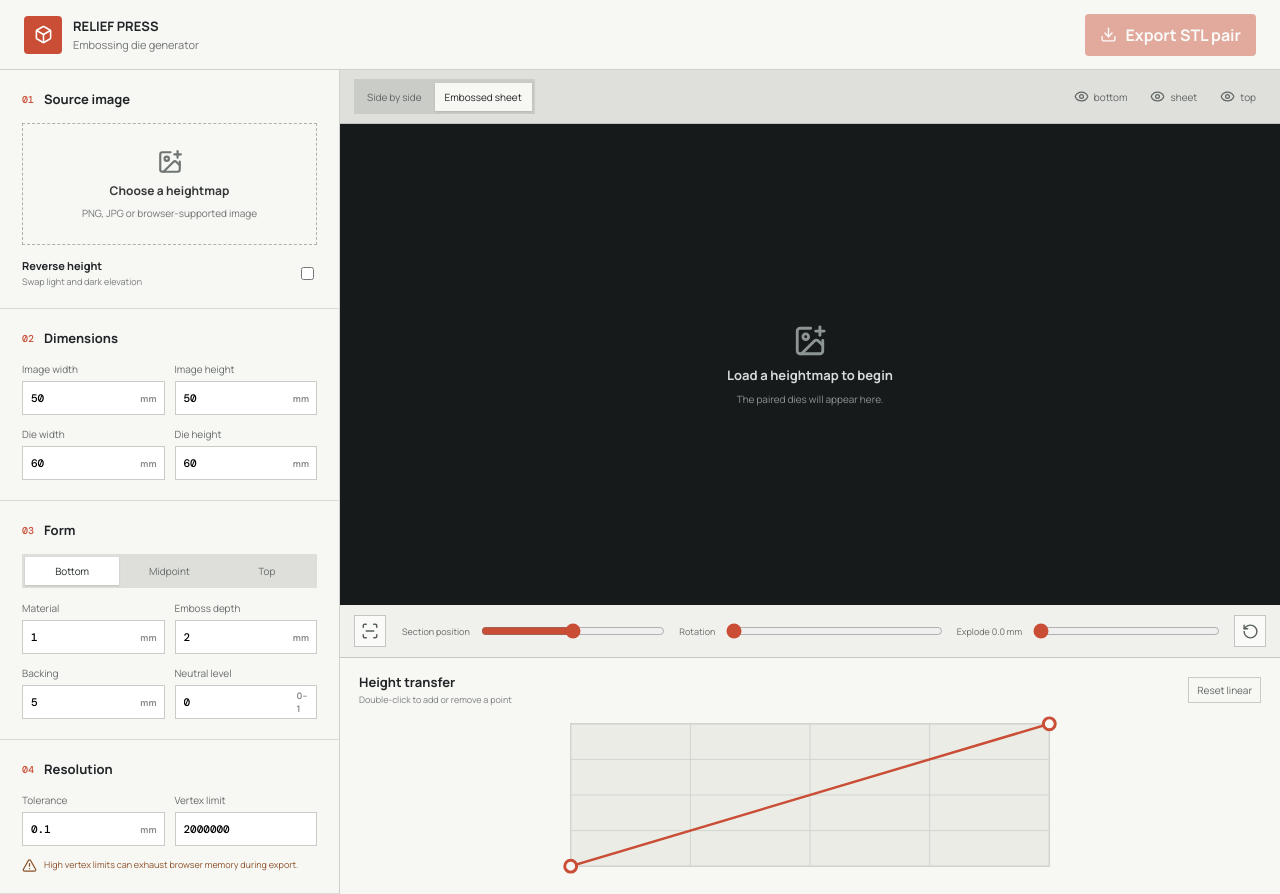
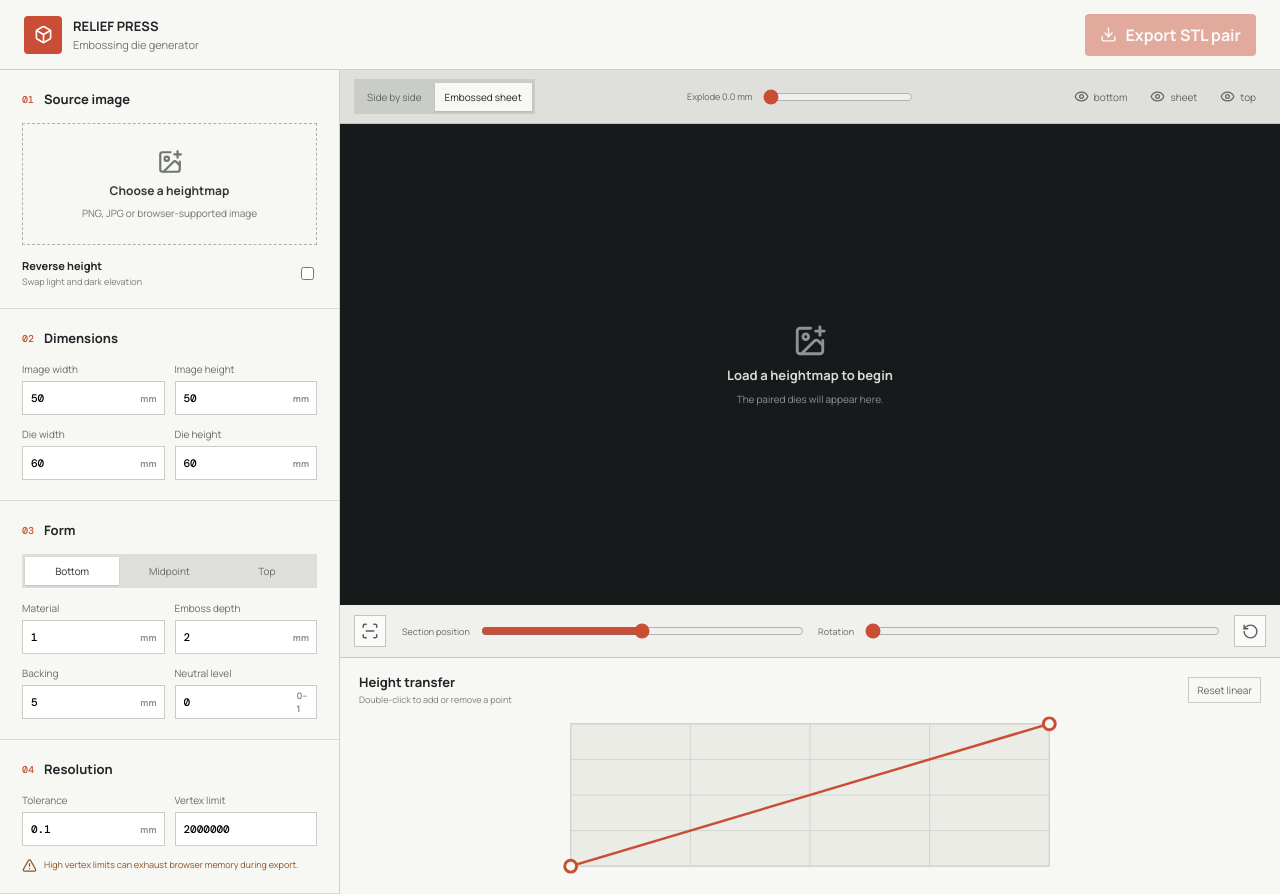
Before and after one commit to sdfgeoff/embossing_press_maker, a React (Vite) app: page / in a window 1280 px wide. Built offline with nearby package versions, Linux system fonts and the light colour scheme.

Commit message:
Move explode control to preview toolbar

```diff
--- a/src/App.tsx
+++ b/src/App.tsx
@@ -224,6 +224,10 @@ export default function App() {
             <div className="segmented">
               {['side', 'assembled'].map((mode) => <button key={mode} className={viewMode === mode ? 'active' : ''} onClick={() => setViewMode(mode)}>{mode === 'side' ? 'Side by side' : 'Embossed sheet'}</button>)}
             </div>
+            <label className="explode-control">
+              <span>Explode {explode.toFixed(1)} mm</span>
+              <input name="explode-distance" type="range" min="0" max={Math.max(5, settings.materialThickness * 2)} step=".1" value={explode} disabled={viewMode !== 'assembled'} onChange={(event) => setExplode(Number(event.target.value))} />
+            </label>
             <div className="visibility">
               {Object.keys(visibility).map((key) => <button key={key} className={visibility[key] ? 'active' : ''} title={`Toggle ${key}`} onClick={() => setVisibility((current) => ({ ...current, [key]: !current[key] }))}>{visibility[key] ? <Eye size={15} /> : <EyeOff size={15} />} {key}</button>)}
             </div>
@@ -236,7 +240,6 @@ export default function App() {
             <button className={cut.enabled ? 'icon-button active' : 'icon-button'} title="Toggle section plane" onClick={() => setCut((current) => ({ ...current, enabled: !current.enabled }))}><ScanLine size={18} /></button>
             <label><span>Section position</span><input name="section-position" type="range" min={-Math.max(settings.dieWidth, settings.dieHeight) / 2} max={Math.max(settings.dieWidth, settings.dieHeight) / 2} step=".1" value={cut.position} onChange={(event) => setCut((current) => ({ ...current, position: Number(event.target.value) }))} /></label>
             <label><span>Rotation</span><input name="section-rotation" type="range" min="0" max="180" value={cut.angle * 180 / Math.PI} onChange={(event) => setCut((current) => ({ ...current, angle: Number(event.target.value) * Math.PI / 180 }))} /></label>
-            <label><span>Explode {explode.toFixed(1)} mm</span><input name="explode-distance" type="range" min="0" max={Math.max(5, settings.materialThickness * 2)} step=".1" value={explode} disabled={viewMode !== 'assembled'} onChange={(event) => setExplode(Number(event.target.value))} /></label>
             <button className="icon-button" title="Reset camera and section" onClick={() => setCut({ enabled: false, position: 0, angle: 0 })}><RotateCcw size={17} /></button>
           </div>
           <div className="curve-panel">
--- a/src/styles.css
+++ b/src/styles.css
@@ -55,6 +55,8 @@ h2 { font-size: 13px; margin: 0; }
 .stage { min-width: 0; display: grid; grid-template-rows: auto minmax(340px, 1fr) auto 236px; background: #dfe0dc; }
 .stage-toolbar { min-height: 54px; padding: 9px 14px; display: flex; justify-content: space-between; gap: 12px; border-bottom: 1px solid #bfc2be; }
 .segmented, .visibility { display: flex; gap: 3px; align-items: center; }
+.explode-control { min-width: 180px; display: grid; grid-template-columns: auto minmax(90px, 150px); align-items: center; gap: 9px; color: #606664; font-size: 9px; }
+.explode-control:has(input:disabled) { opacity: .42; }
 .segmented { padding: 3px; background: #caccc8; }
 .segmented button, .visibility button, .curve-heading button { border: 0; background: transparent; font-size: 10px; padding: 7px 10px; color: #606664; }
 .segmented button.active { background: #f7f7f4; color: #222725; box-shadow: 0 1px 2px #9997; }
@@ -67,9 +69,8 @@ h2 { font-size: 13px; margin: 0; }
 .empty-state span { font-size: 10px; }
 .mesh-stats { position: absolute; left: 14px; bottom: 12px; color: #c8cecc; background: rgba(20,23,24,.78); padding: 7px 9px; font: 10px DM Mono, monospace; pointer-events: none; }
 .mesh-stats span { color: #7f8987; margin-left: 8px; }
-.inspection-bar { display: grid; grid-template-columns: auto repeat(3, minmax(0, 1fr)) auto; gap: 16px; align-items: center; padding: 10px 14px; background: #f0f0ec; border-bottom: 1px solid #c5c7c2; }
+.inspection-bar { display: grid; grid-template-columns: auto 1fr 1fr auto; gap: 16px; align-items: center; padding: 10px 14px; background: #f0f0ec; border-bottom: 1px solid #c5c7c2; }
 .inspection-bar label { display: grid; grid-template-columns: auto 1fr; align-items: center; gap: 9px; font-size: 9px; color: #646a68; }
-.inspection-bar label:has(input:disabled) { opacity: .42; }
 input[type="range"] { width: 100%; accent-color: #c94e35; }
 .icon-button { width: 32px; height: 32px; display: grid; place-items: center; border: 1px solid #c2c5c0; background: #fafaf8; color: #58605e; }
 .icon-button.active { background: #c94e35; color: white; border-color: #c94e35; }
```
